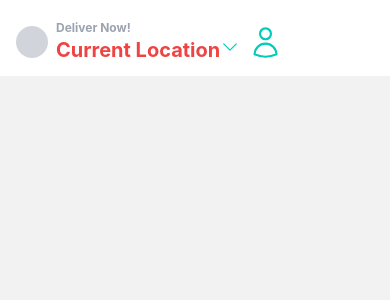
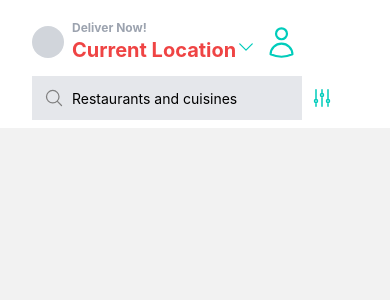
Before and after one commit to sirawat21/clone-deliveroo, a React Native app: screen /Home in a window 390 px wide. Shown: the top 300 px of the page. Built offline with nearby package versions, Linux system fonts and the light colour scheme.

Commit message:
Added search box

```diff
--- a/screens/HomeScreen.jsx
+++ b/screens/HomeScreen.jsx
@@ -1,7 +1,12 @@
 import { useLayoutEffect } from "react";
 import { useNavigation } from "@react-navigation/native";
-import { SafeAreaView, View, Text, Image } from "react-native";
-import { ChevronDownIcon, UserIcon } from "react-native-heroicons/outline";
+import { SafeAreaView, View, Text, Image, TextInput } from "react-native";
+import {
+  AdjustmentsVerticalIcon,
+  ChevronDownIcon,
+  UserIcon,
+  MagnifyingGlassIcon
+} from "react-native-heroicons/outline";
 
 const HomeScreen = () => {
   const navigation = useNavigation();
@@ -13,15 +18,15 @@ const HomeScreen = () => {
   });
 
   return (
-    <SafeAreaView className="bg-white pt-5">
+    <SafeAreaView className="bg-white pt-5 h-auto">
       <Text className="text-red-500">
         {/* Header */}
-        <View className="flex-row pb-3 items-center mx-4 space-x-2">
+        <View className="flex-row pb-3 items-center mx-4 space-x-2 px-4">
           <Image
             source={{
               url: "https://links.papareact.com/wru",
             }}
-            className="h-7 w-7 bg-gray-300 p-4 rounded-full"
+            className="h-4 w-7 bg-gray-300 p-4 rounded-full"
           />
           <View className="flex-1">
             <Text className="font-bold text-xs text-gray-400">
@@ -35,6 +40,17 @@ const HomeScreen = () => {
           <UserIcon size={35} color="#00CCBB" />
         </View>
         {/* Search */}
+        <View className="flex-row items-center space-x-2 pb-2 mx-4 px-4">
+          <View className="flex-row space-x-2 bg-gray-200 p-3">
+            <MagnifyingGlassIcon color="gray" size={20} />
+            <TextInput
+              className="w-[85%]"
+              placeholder="Restaurants and cuisines"
+              keyboardType="default"
+            />
+          </View>
+          <AdjustmentsVerticalIcon color="#00CCBB" />
+        </View>
       </Text>
     </SafeAreaView>
   );
```
